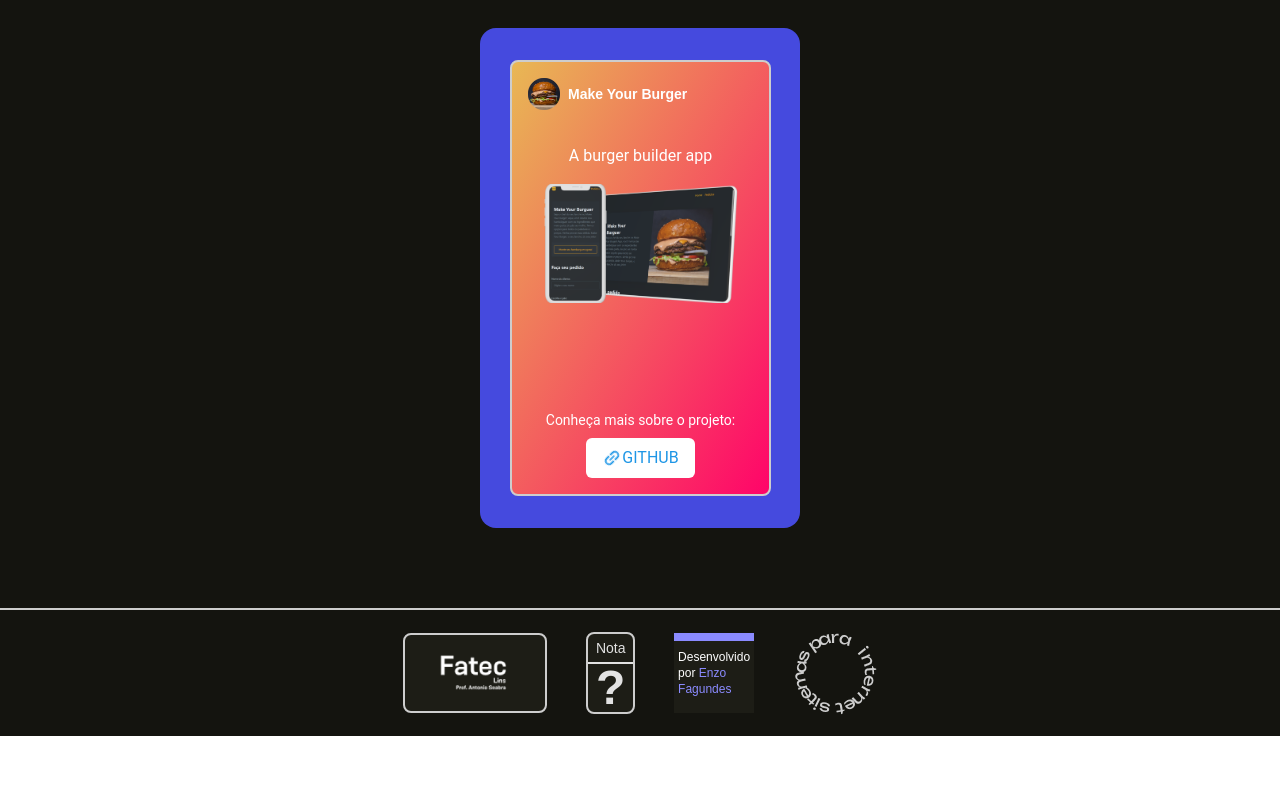
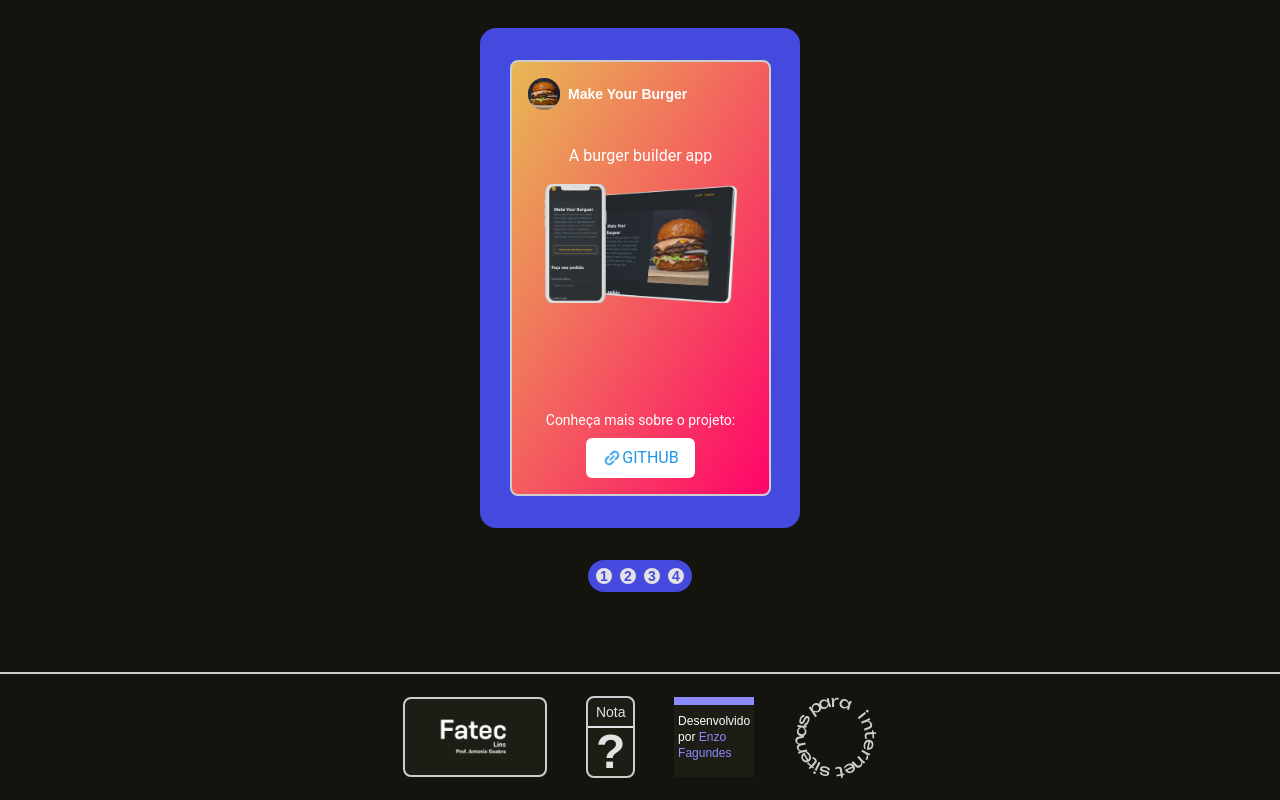
Before and after one commit to enzofagundz/portfolio, a Vue app: page / in a window 1280 px wide. Shown: the part 2162-2962 px from the top of the page. Before the commit the page ends 2898 px from the top, so only its background shows below. Built offline with nearby package versions, Linux system fonts and the light colour scheme.

Commit message:
add pagination to projects slider

```diff
--- a/src/components/ProjectsComponent.vue
+++ b/src/components/ProjectsComponent.vue
@@ -8,7 +8,7 @@ import { LinkIcon } from './';
 const color = ref('#1E96E6');
 
 const changeColor = () => {
-    color.value =  color.value == '#1E96E6' ? '#fff' : '#1E96E6';
+    color.value = color.value == '#1E96E6' ? '#fff' : '#1E96E6';
 }
 </script>
 
@@ -19,11 +19,7 @@ const changeColor = () => {
         </h1>
 
         <div class="carousel carousel-center">
-            <div
-                class="carousel-item"
-                v-for="project in projectStore.projects"
-                :key="project.id"
-            >
+            <div class="carousel-item" v-for="project in projectStore.projects" :key="project.id" :id="`item${project.id}`">
                 <header>
                     <figure>
                         <img :src="project.image" alt="">
@@ -50,13 +46,17 @@ const changeColor = () => {
                     </a>
                 </footer>
             </div>
-
+        </div>
+        <div class="pages">
+                <a href="#item1">1</a>
+                <a href="#item2">2</a>
+                <a href="#item3">3</a>
+                <a href="#item4">4</a>
         </div>
     </section>
 </template>
 
 <style scoped>
-
 #projects {
     @apply flex flex-col items-center justify-center space-y-8
 }
@@ -116,4 +116,12 @@ h1 {
 .carousel-item footer p {
     @apply text-white text-sm font-roboto text-center
 }
+
+.pages {
+    @apply flex justify-center gap-2 py-2 bg-[#454ade] rounded-full mx-auto px-2
+}
+
+.pages a {
+    @apply bg-[#e3e3e3] rounded-full w-4 h-4 flex items-center justify-center text-[#454ade] font-bold text-sm
+}
 </style>
```
